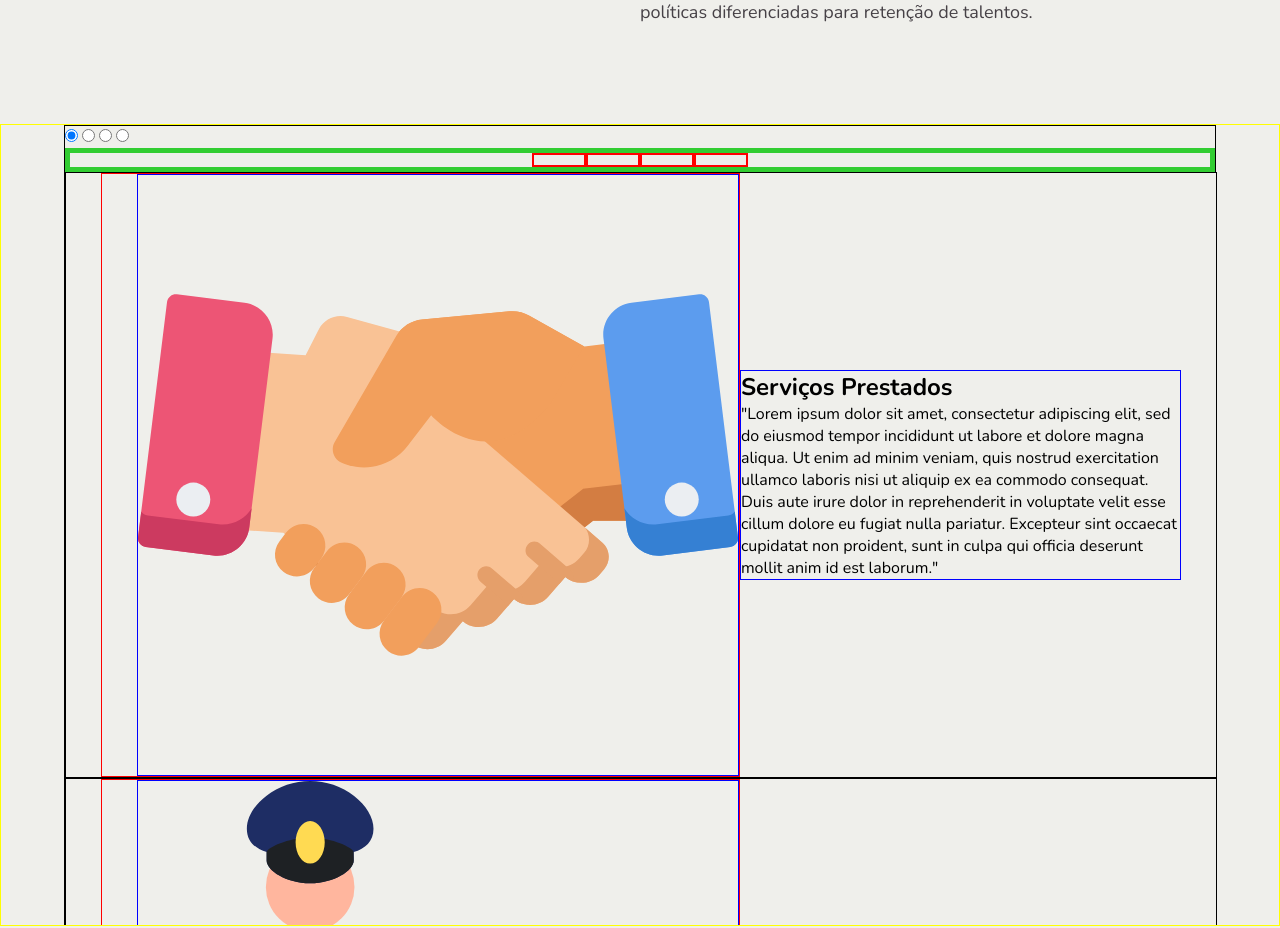
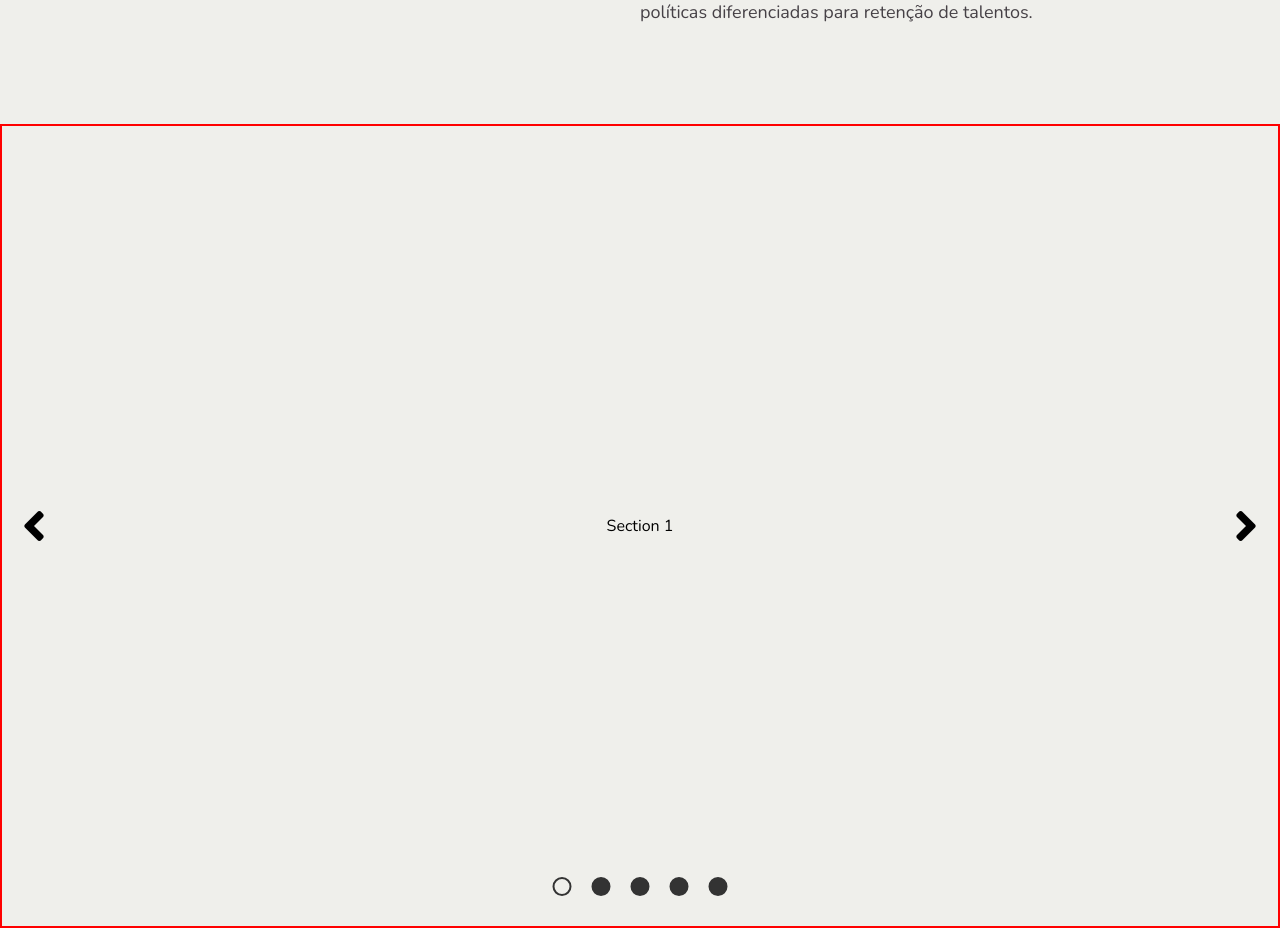
Before and after one commit to alissonpratesperes/jpgobbi, a plain HTML site: page index.html in a window 1280 px wide. Shown: the part 1567-2495 px from the top of the page. Drawn offline with nearby package versions, Linux system fonts and the light colour scheme.

Commit message:
Implementação - Section - Serviços.
Implementação totalmente refatorada do zero. A anterior estava cheia de bugs nos códigos, era codada somente em CSS, e não estava funcionando.
Implementado um Slider com CSS e JS para as 5 sections de conteúdos que serão exibidas nessa Section de Serviços principal. Agora, é o JS que fica responsável pelas transferências das Sections e interações do usuário.

```diff
--- a/css/styles.css
+++ b/css/styles.css
@@ -255,157 +255,117 @@ section#services {
 
 	height: 100vh;
 
-	border: 1px solid yellow;
-
-	overflow: hidden;
-
 }
 
-section#services div.slideshow {
+section#services div.container {
 
-	width: 90%;
-
-	border: 1px solid black;
+	width: 100%;
 
 	margin: auto;
 
 }
 
-section#services div.slideshow div.slides div.slide {
+section#services div.container div.carousel {
+
+	border: 2px solid red;
+
+	height: 100vh;
+
+	overflow: hidden;
+
+	position: relative;
+
+}
+
+section#services div.container div.carousel div.slider {
+
+	height: 100%;
 
 	display: flex;
 
-	align-items: center;
+	width: 500%;
 
-	flex-direction: row;
-
-	width: 100%;
-
-	border: 1px solid black;
+	transition: all 0.5s ease;
 
 }
 
-section#services div.slideshow div.slides div.slide div.slide_left_col {
+section#services div.container div.carousel div.slider section.subsection_slider {
 
-	flex-basis: 50%;
-
-	border: 1px solid red;
-
-	margin-left: 35px;
-
-}
-
-section#services div.slideshow div.slides div.slide div.slide_left_col div#left_col_image-services {
-
-	width: 600px;
-
-	height: 600px;
-
-	background-image: url('../vectors/handshake.svg');
-
-	background-size: 600px;
-
-	background-repeat: no-repeat;
-
-	background-position: center;
-
-	margin-left: 35px;
-
-	border: 1px solid blue;
-
-}
-
-section#services div.slideshow div.slides div.slide div.slide_right_col {
-
-	flex-basis: 50%;
-
-	margin-right: 35px;
-
-	border: 1px solid blue;
-
-}
-
-section#services div.slideshow div.slides div.slide div.slide_left_col div#left_col_image-armed_surveillance {
-
-	width: 600px;
-
-	height: 600px;
-
-	background-image: url('../vectors/surveillance_guard.svg');
-
-	background-size: 600px;
-
-	background-repeat: no-repeat;
-
-	background-position: center;
-
-	margin-left: 35px;
-
-	border: 1px solid blue;
-
-}
-
-section#services div.slideshow div.slides div.slide div.slide_left_col div#left_col_image-unarmed_surveillance {
-
-	width: 600px;
-
-	height: 600px;
-
-	background-image: url('../vectors/unarmed_surveillance.svg');
-
-	background-size: 600px;
-
-	background-repeat: no-repeat;
-
-	background-position: center;
-
-	margin-left: 35px;
-
-	border: 1px solid blue;
-
-}
-
-section#services div.slideshow div.slides div.slide div.slide_left_col div#left_col_image-recepcionist {
-
-	width: 600px;
-
-	height: 600px;
-
-	background-image: url('../vectors/recepcionist.svg');
-
-	background-size: 600px;
-
-	background-repeat: no-repeat;
-
-	background-position: center;
-
-	margin-left: 35px;
-
-	border: 1px solid blue;
-
-}
-
-section#services div.slideshow div.slides div.navigation {
-
-
-	border: 5px solid limegreen;
+	flex-basis: 100%;
 
 	display: flex;
 
 	justify-content: center;
 
+	align-items: center;
+
 }
 
-section#services div.slideshow div.navigation label.bar {
+section#services div.container div.carousel div.controls span.arrow {
 
-	width: 50px;
+	position: absolute;
 
-	height: 10px;
+	top: 50%;
 
-	border: 2px solid red;
+	transform: translateY(-50%);
 
+	cursor: pointer;
 
+}
 
+section#services div.container div.carousel div.controls span.left {
+
+	left: 20px;
+
+}
+
+section#services div.container div.carousel div.controls span.right {
+
+	right: 20px;
+
+}
+
+section#services div.container div.carousel div.controls ul#section_indicators {
+
+	position: absolute;
+
+	bottom: 20px;
+
+	left: 50%;
+
+	transform: translate(-50%);
+
+	list-style: none;
+
+	display: flex;
+
+	margin: 0px;
+
+	padding: 0px;
+
+}
+
+section#services div.container div.carousel div.controls ul#section_indicators li {
+
+	width: 15px;
+
+	height: 15px;
+
+	border: 2px solid #333333;
+
+	border-radius: 50px;
+
+	margin: 10px;
+
+	background-color: #333333;
+
+	cursor: pointer;
+
+}
+
+section#services div.container div.carousel div.controls ul#section_indicators li.selected {
+
+	background-color: transparent;
 
 }
 
--- a/index.html
+++ b/index.html
@@ -74,107 +74,47 @@
 
 					<section id="services">
 
-						<div class="slideshow middle">
+						<div class="container">
 
-							<div class="slides">
+							<div class="carousel">
 
-								<input type="radio" name="r" id="r1" checked/>
+								<div class="slider">
 
-								<input type="radio" name="r" id="r2"/>
+									<section class="subsection_slider"> Section 1 </section>
 
-								<input type="radio" name="r" id="r3"/>
+									<section class="subsection_slider"> Section 2 </section>
 
-								<input type="radio" name="r" id="r4"/>
+									<section class="subsection_slider"> Section 3 </section>
 
-									<div class="navigation">
+									<section class="subsection_slider"> Section 4 </section>
 
-										<label for="r1" class="bar"> </label>
+									<section class="subsection_slider"> Section 5 </section>
 
-										<label for="r2" class="bar"> </label>
+								</div>
 
-										<label for="r3" class="bar"> </label>
+									<div class="controls">
 
-										<label for="r4" class="bar"> </label>
+										<span class="arrow left"><i class="fas fa-angle-left fa-3x"></i></span>
 
-									</div>
+										<span class="arrow right"><i class="fas fa-angle-right fa-3x"></i></span>
 
-									<div class="slide">
+											<ul id="section_indicators">
 
-										<div class="slide_left_col">
+												<li class="selected"></li>
 
-											<div id="left_col_image-services"> </div>
+												<li></li>
 
-										</div>
+												<li></li>
 
-											<div class="slide_right_col">
+												<li></li>
 
-												<h1 class="slide_title"> Serviços Prestados </h1>
+												<li></li>
 
-												<p class="slide_content"> "Lorem ipsum dolor sit amet, consectetur adipiscing elit, sed do eiusmod tempor incididunt ut labore et dolore magna aliqua. Ut enim ad minim veniam, quis nostrud exercitation ullamco laboris nisi ut aliquip ex ea commodo consequat. Duis aute irure dolor in reprehenderit in voluptate velit esse cillum dolore eu fugiat nulla pariatur. Excepteur sint occaecat cupidatat non proident, sunt in culpa qui officia deserunt mollit anim id est laborum." </p>
-
-											</div>
-
-									 </div>
-
-									<div class="slide">
-
-										<div class="slide_left_col">
-
-											<div id="left_col_image-armed_surveillance"> </div>
-
-										</div>
-
-											<div class="slide_right_col">
-
-												<h2 class="slide_second_title"> Vigilância Armada </h2>
-
-												<p class="slide_content"> "Lorem ipsum dolor sit amet, consectetur adipiscing elit, sed do eiusmod tempor incididunt ut labore et dolore magna aliqua. Ut enim ad minim veniam, quis nostrud exercitation ullamco laboris nisi ut aliquip ex ea commodo consequat. Duis aute irure dolor in reprehenderit in voluptate velit esse cillum dolore eu fugiat nulla pariatur. Excepteur sint occaecat cupidatat non proident, sunt in culpa qui officia deserunt mollit anim id est laborum." </p>
-
-											</div>
-
-									</div>
-
-									<div class="slide">
-
-										<div class="slide_left_col">
-
-											<div id="left_col_image-unarmed_surveillance"> </div>
-
-										</div>
-
-										<div class="slide_right_col">
-
-											<h2 class="slide_second_title"> Portaria Desarmada </h2>
-
-											<p class="slide_content"> "Lorem ipsum dolor sit amet, consectetur adipiscing elit, sed do eiusmod tempor incididunt ut labore et dolore magna aliqua. Ut enim ad minim veniam, quis nostrud exercitation ullamco laboris nisi ut aliquip ex ea commodo consequat. Duis aute irure dolor in reprehenderit in voluptate velit esse cillum dolore eu fugiat nulla pariatur. Excepteur sint occaecat cupidatat non proident, sunt in culpa qui officia deserunt mollit anim id est laborum." </p>
-
-										</div>
-
-									</div>
-
-									<div class="slide">
-
-										<div class="slide_left_col">
-
-											<div id="left_col_image-recepcionist"> </div>
-
-										</div>
-
-										<div class="slide_right_col">
-
-											<h2 class="slide_second_title"> Recepcionista </h2>
-
-											<p class="slide_content"> "Lorem ipsum dolor sit amet, consectetur adipiscing elit, sed do eiusmod tempor incididunt ut labore et dolore magna aliqua. Ut enim ad minim veniam, quis nostrud exercitation ullamco laboris nisi ut aliquip ex ea commodo consequat. Duis aute irure dolor in reprehenderit in voluptate velit esse cillum dolore eu fugiat nulla pariatur. Excepteur sint occaecat cupidatat non proident, sunt in culpa qui officia deserunt mollit anim id est laborum." </p>
-
-										</div>
-
-
+											</ul>
 
 									</div>
 
 							</div>
-
-
 
 						</div>
 
--- a/javascript/scripts.js
+++ b/javascript/scripts.js
@@ -5,6 +5,16 @@ const side_nav = document.querySelector('nav#sideNav');
 const section_header = document.querySelector('section#header')
 
 let menuOpen = false;
+
+    const slider = document.querySelector('div.slider');
+
+    const leftArrow = document.querySelector('span.left');
+
+    const rightArrow = document.querySelector('span.right');
+
+    var indicatorParents = document.querySelector('ul#section_indicators');
+
+    var sectionIndex = 0;
 
 menu_btn.addEventListener('click', () => {
 
@@ -41,3 +51,45 @@ section_header.addEventListener('click', () => {
 	}
 
 });
+
+function setIndex() {
+
+    document.querySelector('div.controls ul#section_indicators .selected').classList.remove('selected');
+
+    slider.style.transform = 'translate(' + (sectionIndex) * -20 + '%)';
+
+}
+
+document.querySelectorAll('div.controls ul#section_indicators li').forEach(function(indicator, index){
+
+    indicator.addEventListener('click', function(){
+
+        sectionIndex = index;
+
+        setIndex();
+
+        indicator.classList.add('selected');
+
+    });
+
+});
+
+leftArrow.addEventListener('click', function(){
+
+    sectionIndex = (sectionIndex > 0) ? sectionIndex - 1 : 0;
+
+    setIndex();
+
+    indicatorParents.children[sectionIndex].classList.add('selected');
+
+});
+
+rightArrow.addEventListener('click', function() {
+
+    sectionIndex = (sectionIndex < 4) ? sectionIndex + 1 : 4;
+
+    setIndex();
+
+    indicatorParents.children[sectionIndex].classList.add('selected');
+
+});
```
Also changed, not shown: 1 other file.
